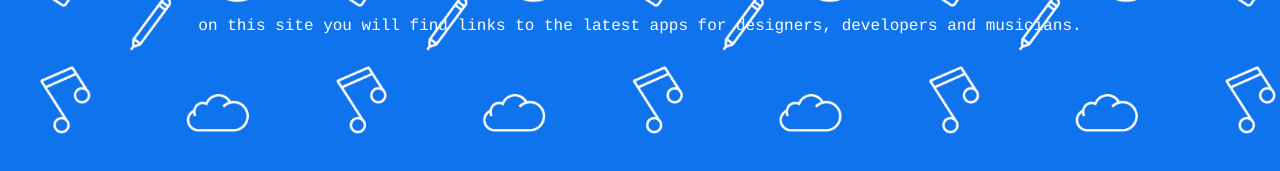
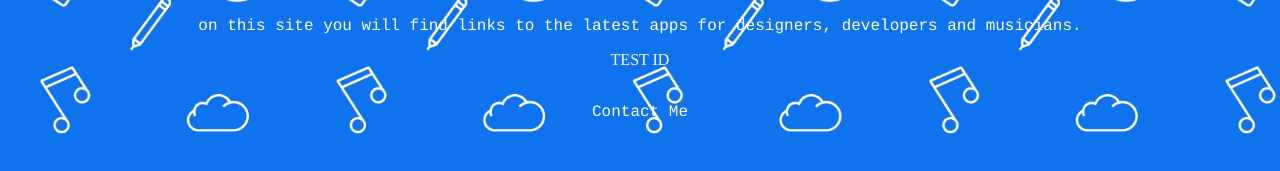
Before and after one commit to walgedeon/walgedeon.github.io, a plain HTML site: page unit_3/index.html in a window 1280 px wide. Shown: the part 343-514 px from the top of the page. Drawn offline with Linux system fonts and the light colour scheme; files whose address does not match are found by name.

Commit message:
Test 3 Update

```diff
--- a/unit_3/css/main.css
+++ b/unit_3/css/main.css
@@ -3,7 +3,7 @@ h1, h2 {
 	color: white;
 }
 
-p {
+p, a {
 	color: white;
  	font-family: courier;
 }
@@ -24,6 +24,15 @@ h2 {
 	padding-top: 50px;
 }
 
+a {
+	font-family: courier;
+	text-decoration: none;
+}
+
+#slogan {
+	font-family: gotham;
+}
+
 ul {
 	font-family: courier new;
 	list-style: none;
--- a/unit_3/index.html
+++ b/unit_3/index.html
@@ -11,6 +11,9 @@
 
 	<p>on this site you will find links to the latest apps for designers, developers and musicians.</p>
 
+	<p id="slogan">TEST ID</p>
+	<br>
+	<a href="mailto:me@apoe.io">Contact Me</a>
 
 </body>
 </html>
```
